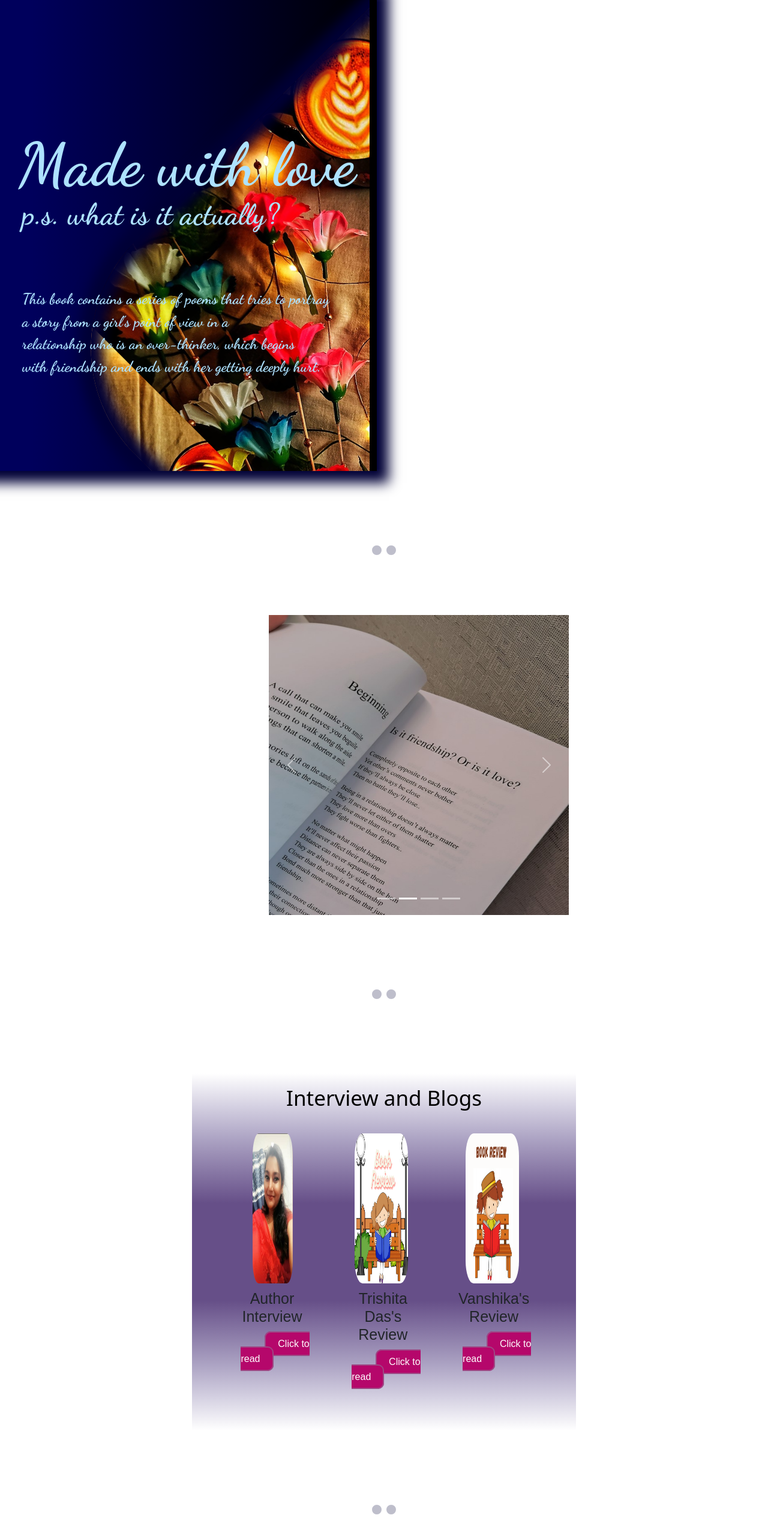
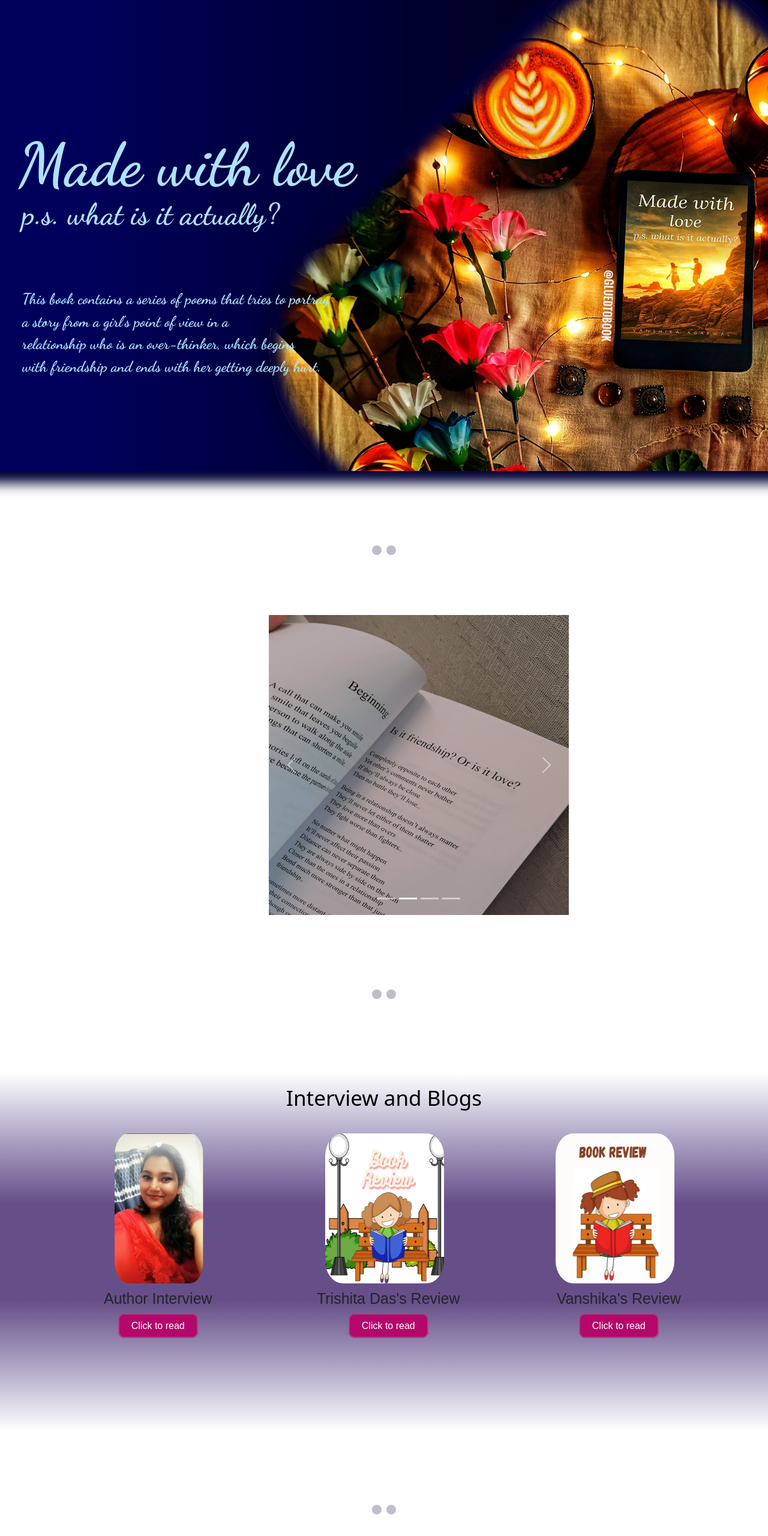
Before and after one commit to vanshika0109/Made-with-Love, a plain HTML site: page index.html in a window 1280 px wide. Shown: the top 2560 px of the page at 60% size. Drawn offline with nearby package versions, Linux system fonts and the light colour scheme.

Commit message:
Update index.html

```diff
--- a/index.html
+++ b/index.html
@@ -20,7 +20,7 @@
 
 <body>
     <!-- header section -->
-    <div class="row container-fluid col-sm-6">
+    <div class="row">
         <div class="main">
             <div class="book"></div>
         </div>
@@ -80,7 +80,7 @@
     <br>
 
     <!-- interview and blogs section-->
-    <div class="product reveal container-fluid col-sm-6">
+    <div class="product reveal">
         <h1>Interview and Blogs</h1>
         <div class="product_container">
 
@@ -120,7 +120,7 @@
     <br>
 
     <!-- links section -->
-    <div class="reveal container-fluid col-sm-6">
+    <div class="reveal">
         <center>
             <h1>Where can you find me?</h1>
         </center>
```
